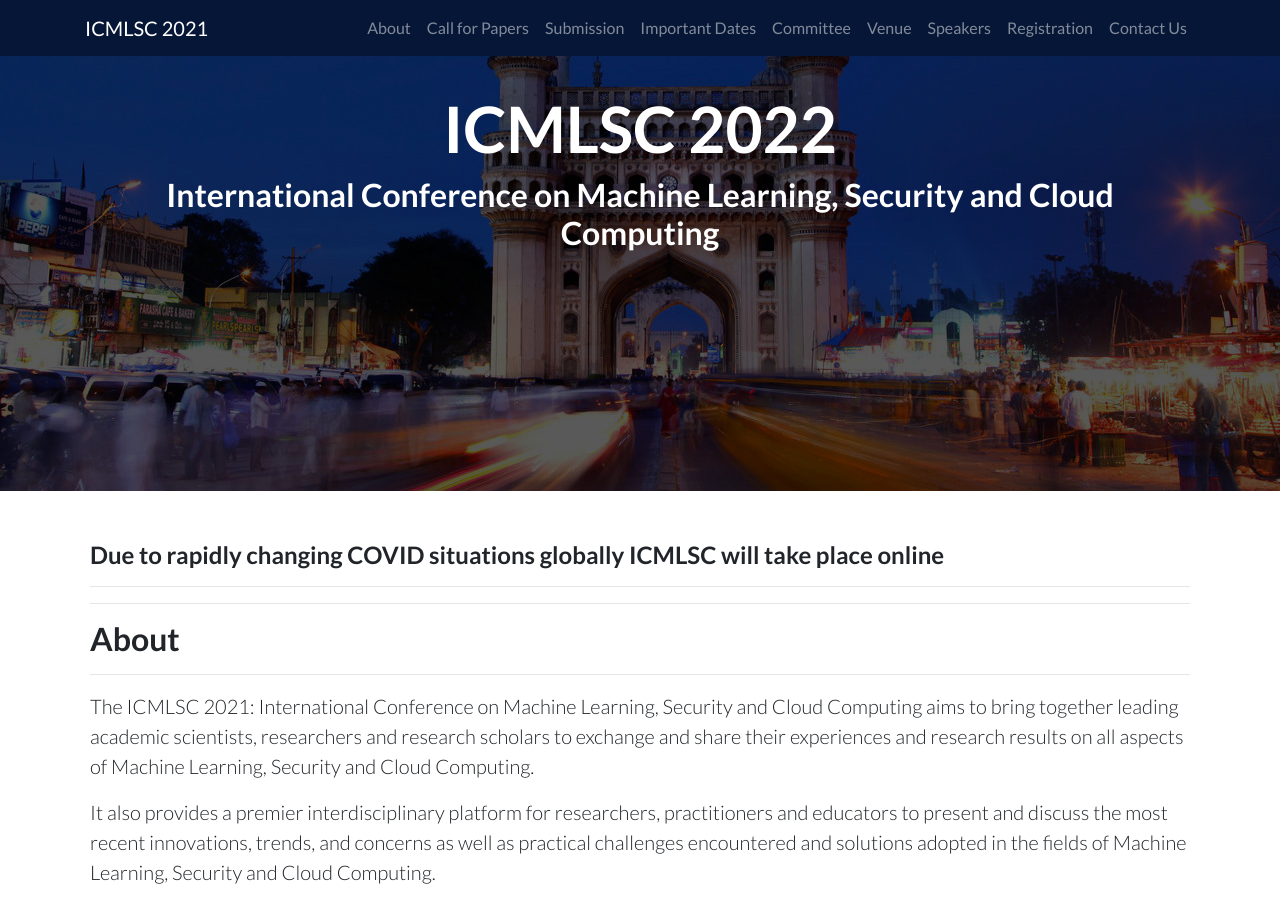
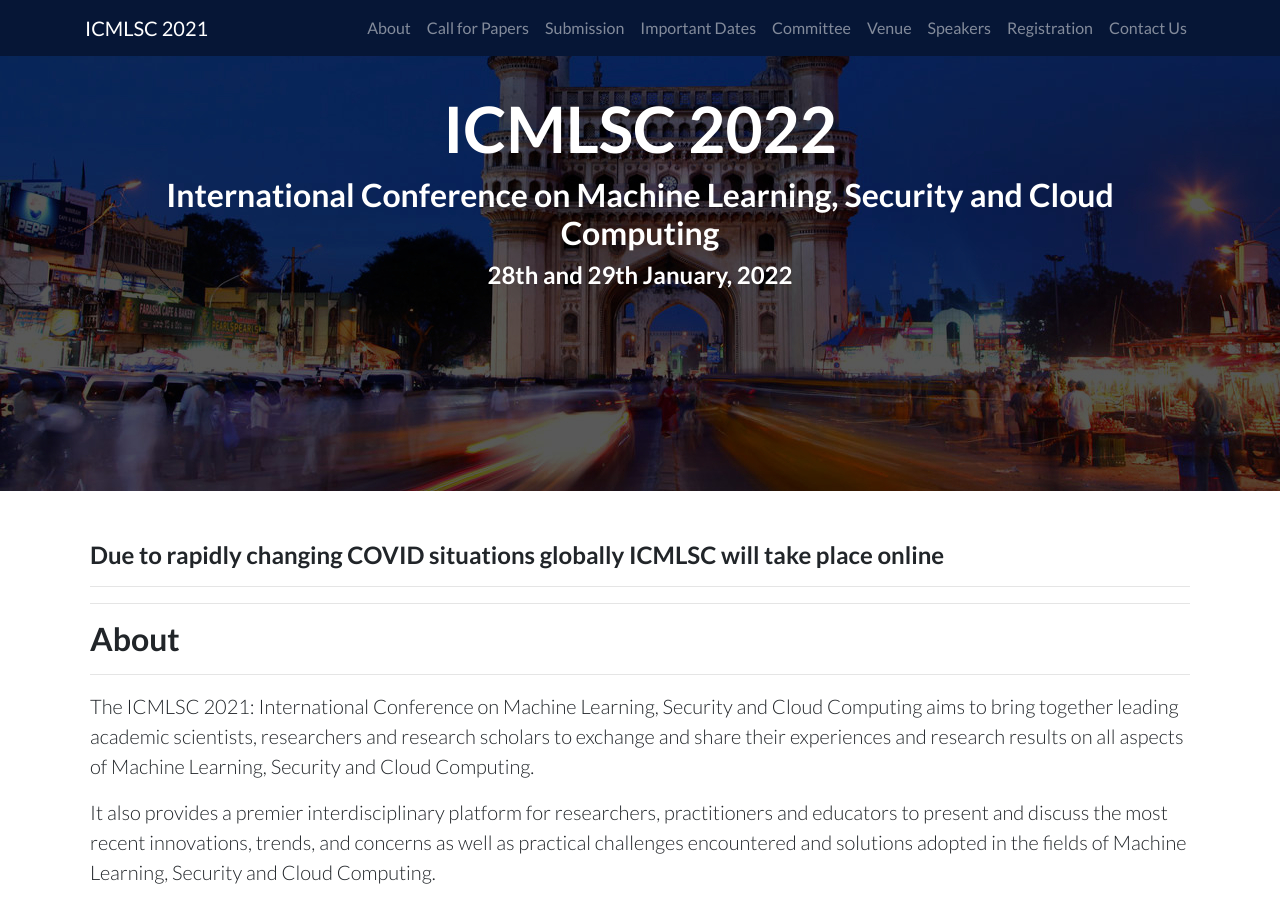
Before and after one commit to ieeevardhaman/icmlsc-website, a Jekyll site: the page built from pages/about.md, in a window 1280 px wide and 900 px high, scrolled down 325 px. Built offline with Jekyll 4.4.1, drawn with Linux system fonts in a browser that asks for light colours; our own code applies the rules of GitHub Pages for plain Markdown files.

Commit message:
Update header.html

```diff
--- a/_includes/header.html
+++ b/_includes/header.html
@@ -7,6 +7,7 @@
     <div class="container">
         <h1 class="title">{{ site.title }}</h1>
         <h2 class="subtitle">{{ site.subtitle }}</h2>
+            <h4> 28th and 29th January, 2022</h4>
 
     </div>
 </header>
```
